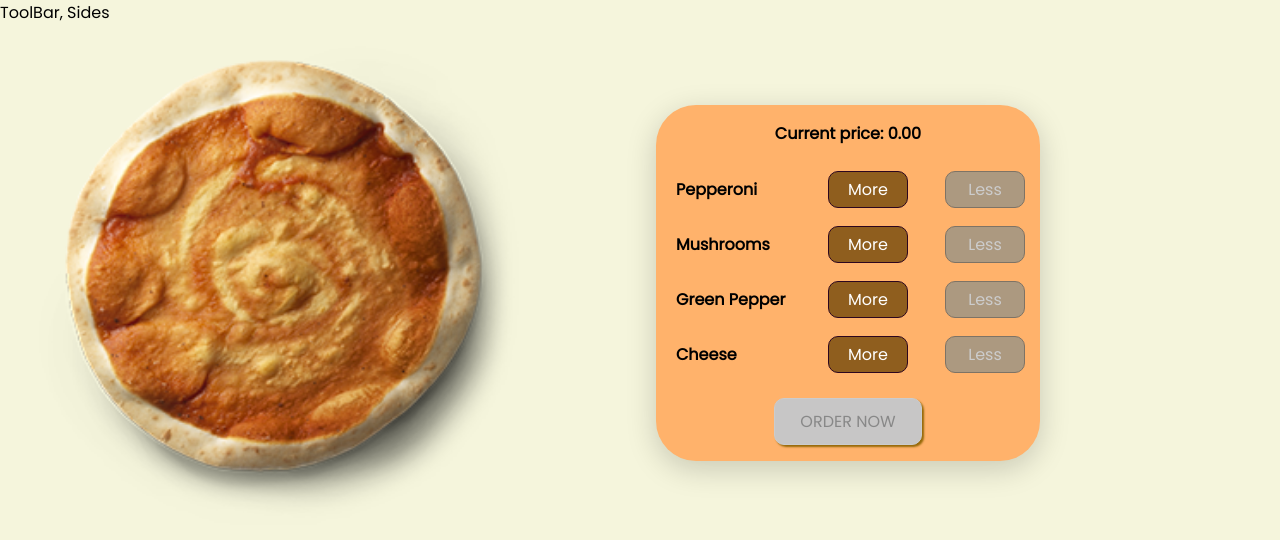
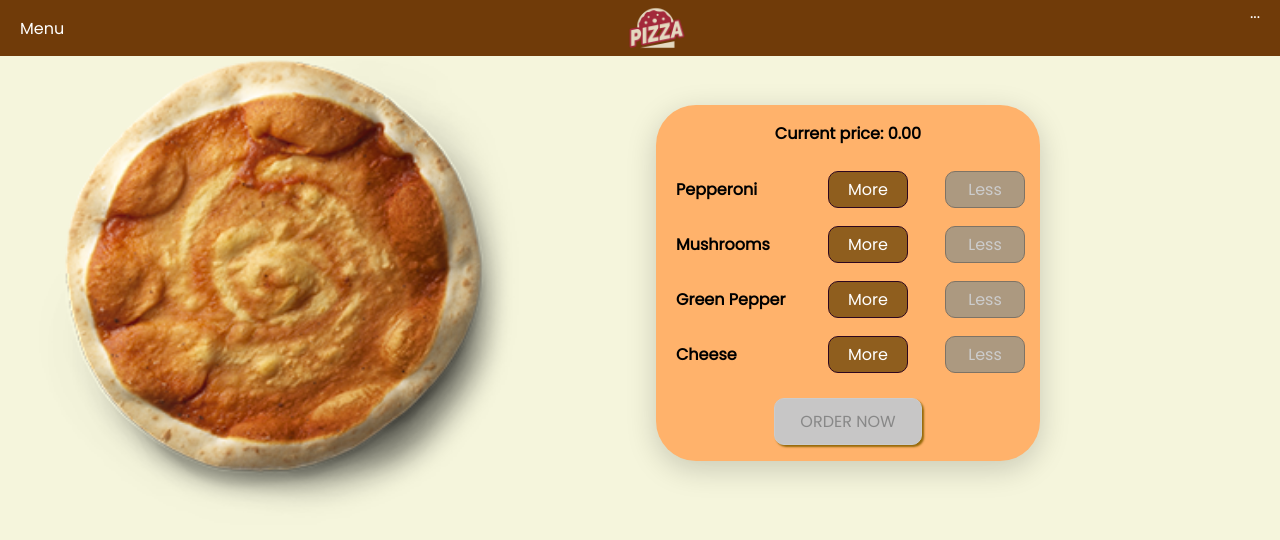
Before and after one commit to HelenDrug/build-o-pizza, a React (Create React App) app in the folder build-o-pizza/: page / in a window 1280 px wide. Shown: the top 540 px of the page. Built offline with nearby package versions, Linux system fonts and the light colour scheme.

Commit message:
added Logo image

```diff
--- a/build-o-pizza/src/components/Layout/Layout.js
+++ b/build-o-pizza/src/components/Layout/Layout.js
@@ -1,4 +1,5 @@
 import styled from "styled-components";
+import { ToolBar } from "../Navigation/ToolBar/ToolBar";
 
 const Content = styled.main`
   margin-bottom: 16px;
@@ -8,7 +9,8 @@ const Content = styled.main`
 const Layout = ({ children }) => {
   return (
     <>
-      <div>ToolBar, Sides</div>
+      <ToolBar />
+      <div>Sides</div>
       <Content>{children}</Content>
     </>
   );
--- a/build-o-pizza/src/components/Navigation/ToolBar/ToolBar.js
+++ b/build-o-pizza/src/components/Navigation/ToolBar/ToolBar.js
@@ -1,13 +1,21 @@
-import { Header, Menu, Logo, MainNav, NavList } from "./ToolBar.styles";
+import {
+  ToolBarWrapper,
+  Header,
+  Menu,
+  Logo,
+  MainNav,
+  NavList,
+} from "./ToolBar.styles";
+import img from "../../../img/pizza_logo.png";
 
 export const ToolBar = () => {
   return (
-    <Header>
+    <ToolBarWrapper>
       <Menu>Menu</Menu>
-      <Logo>Logo</Logo>
+      <Logo src={img} />
       <MainNav>
         <NavList>...</NavList>
       </MainNav>
-    </Header>
+    </ToolBarWrapper>
   );
 };
--- a/build-o-pizza/src/components/Navigation/ToolBar/ToolBar.styles.js
+++ b/build-o-pizza/src/components/Navigation/ToolBar/ToolBar.styles.js
@@ -1,11 +1,31 @@
 import styled from "styled-components";
 
+export const ToolBarWrapper = styled.div`
+  height: 56px;
+  width: 100%;
+  position: fixed;
+  top: 0;
+  left: 0;
+  background-color: #703b09;
+  display: flex;
+  justify-content: space-between;
+  align-items: center;
+  padding: 0 20px;
+  box-sizing: border-box;
+  z-index: 90;
+  color: white;
+`;
 export const Header = styled.header``;
 
 export const Menu = styled.div``;
 
-export const Logo = styled.div``;
+export const Logo = styled.img`
+  height: 60px;
+  width: 60px;
+`;
 
-export const MainNav = styled.nav``;
+export const MainNav = styled.nav`
+  height: 100%;
+`;
 
 export const NavList = styled.ul``;
```
Also changed, not shown: build-o-pizza/src/img/pizza_logo.png (added), 1 other file (tests, documents, lock files or other folders).
